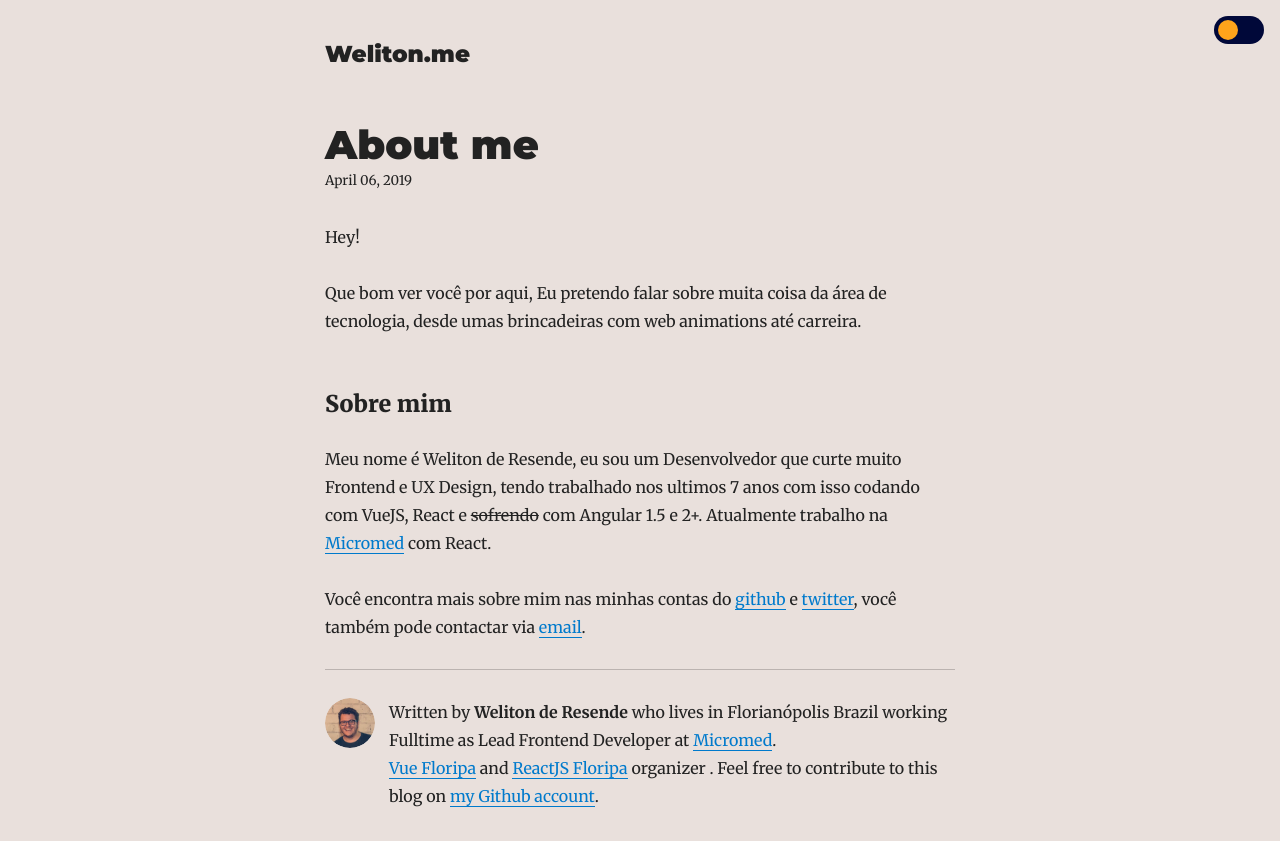
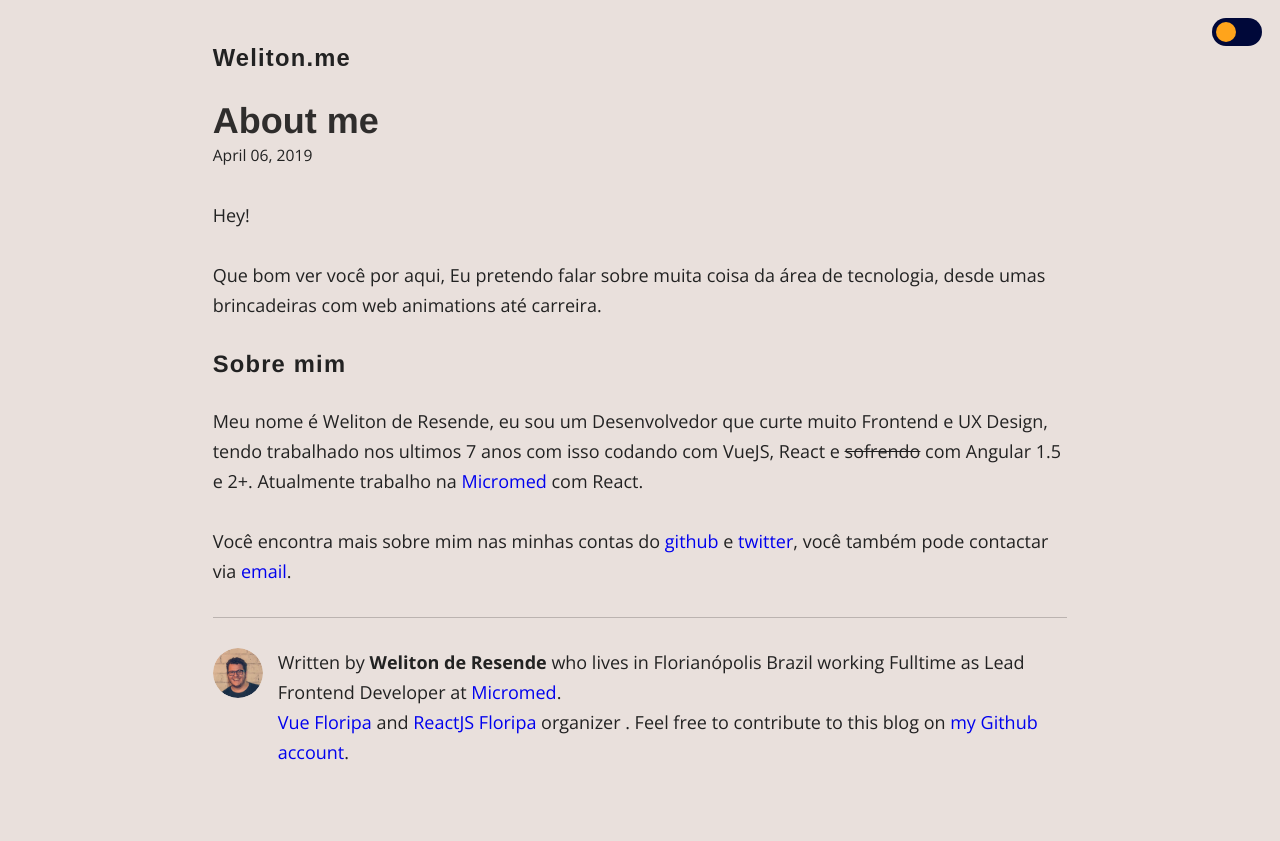
Before and after one commit to itsweliton/weliton.me, a Gatsby site: page /about-me/ in a window 1280 px wide. Shown: the top 841 px of the page. Built offline with nearby package versions, Linux system fonts and the light colour scheme; Gatsby itself is replaced by a stand-in of ours; some packages are replaced by stand-ins of ours; a web font is replaced by a local one.

Commit message:
feat(post) add new changes to dark mode

```diff
--- a/gatsby-browser.js
+++ b/gatsby-browser.js
@@ -1,3 +1,3 @@
 // custom typefaces
-import "typeface-montserrat"
-import "typeface-merriweather"
+import "typeface-dm-serif-text"
+import "typeface-open-sans"
--- a/gatsby-config.js
+++ b/gatsby-config.js
@@ -30,7 +30,7 @@ module.exports = {
           {
             resolve: `gatsby-remark-images`,
             options: {
-              maxWidth: 590,
+              maxWidth: 750,
             },
           },
           {
--- a/package.json
+++ b/package.json
@@ -36,8 +36,8 @@
     "react-typography": "^0.16.19",
     "sharp": "^0.22.0",
     "styled-components": "^5.0.1",
-    "typeface-merriweather": "0.0.72",
-    "typeface-montserrat": "0.0.54",
+    "typeface-dm-serif-text": "^1.1.13",
+    "typeface-open-sans": "^1.1.13",
     "typography": "^0.16.19",
     "typography-theme-wordpress-2016": "^0.16.19"
   },
--- a/src/components/layout.js
+++ b/src/components/layout.js
@@ -36,7 +36,7 @@ class Layout extends React.Component {
       header = (
         <h3
           style={{
-            fontFamily: `Montserrat, sans-serif`,
+            fontFamily: `DM Serif Text, sans-serif`,
             marginTop: 0,
             color: "var(--textNormal)",
           }}
@@ -59,7 +59,7 @@ class Layout extends React.Component {
         style={{
           marginLeft: `auto`,
           marginRight: `auto`,
-          maxWidth: rhythm(24),
+          maxWidth: rhythm(30),
           padding: `${rhythm(1.5)} ${rhythm(3 / 4)}`,
         }}
       >
--- a/src/pages/index.js
+++ b/src/pages/index.js
@@ -28,7 +28,7 @@ class BlogIndex extends React.Component {
                   marginBottom: rhythm(1 / 4),
                 }}
               >
-                <Link style={{ boxShadow: `none` }} to={node.fields.slug}>
+                <Link className="titleLink" style={{ boxShadow: `none` }} to={node.fields.slug}>
                   {title}
                 </Link>
               </h3>
--- a/src/templates/blog-post.js
+++ b/src/templates/blog-post.js
@@ -17,7 +17,7 @@ class BlogPostTemplate extends React.Component {
       >
         <Layout location={this.props.location} title={siteTitle}>
           <SEO title={post.frontmatter.title} description={`nothing`} />
-          <h1 style={{ color: "var(--textNormal)" }}>
+          <h1>
             {post.frontmatter.title}
           </h1>
           <p
--- a/src/utils/typography.js
+++ b/src/utils/typography.js
@@ -1,17 +1,42 @@
 import Typography from "typography"
-import Wordpress2016 from "typography-theme-wordpress-2016"
+import BlogIndex from "../pages"
 
-Wordpress2016.overrideThemeStyles = () => {
-  return {
-    "a.gatsby-resp-image-link": {
-      boxShadow: `none`,
+const typography = new Typography({
+  baseFontSize: "18px",
+  baseLineHeight: 1.666,
+  bodyFontFamily: ["Open Sans", "serif"],
+  headerFontFamily: [
+    "DM Serif Text",
+    "Helvetica",
+    "Arial",
+    "sans-serif",
+  ],
+  overrideStyles: ({ scale, rhythm }) => ({
+    a: {
+      textDecoration: "none",
     },
-  }
-}
-
-delete Wordpress2016.googleFonts
-
-const typography = new Typography(Wordpress2016)
+    "body.dark a": {
+      color: "#5BECC0",
+    },
+    "body.dark a:not(.titleLink)": {
+      color: "#e96ef4"
+    },
+    "body.light a:not(.titleLink)": {
+      fontStyle: "italic",
+      color: "#7b6af2",
+      fontWeight: "500",
+    },
+    "body.light h1": {
+      color: "#551a8b",
+    },
+    "body.dark h1": {
+      color: "#5BECC0",
+    },
+    h3: {
+      letterSpacing: "1.2px"
+    }
+  }),
+})
 
 // Hot reload typography in development.
 if (process.env.NODE_ENV !== `production`) {
--- a/static/index.css
+++ b/static/index.css
@@ -17,7 +17,7 @@ body.dark {
   --bg: #161930;
   --textNormal: rgba(255, 255, 255, 0.88);
   --textTitle: white;
-  --textLink: yellow;
+  --textLink: #5BECC0;
   --hr: hsla(0, 0%, 100%, 0.2);
 }
 #toggle-wrapper {
```
Also changed, not shown: 2 other files.
